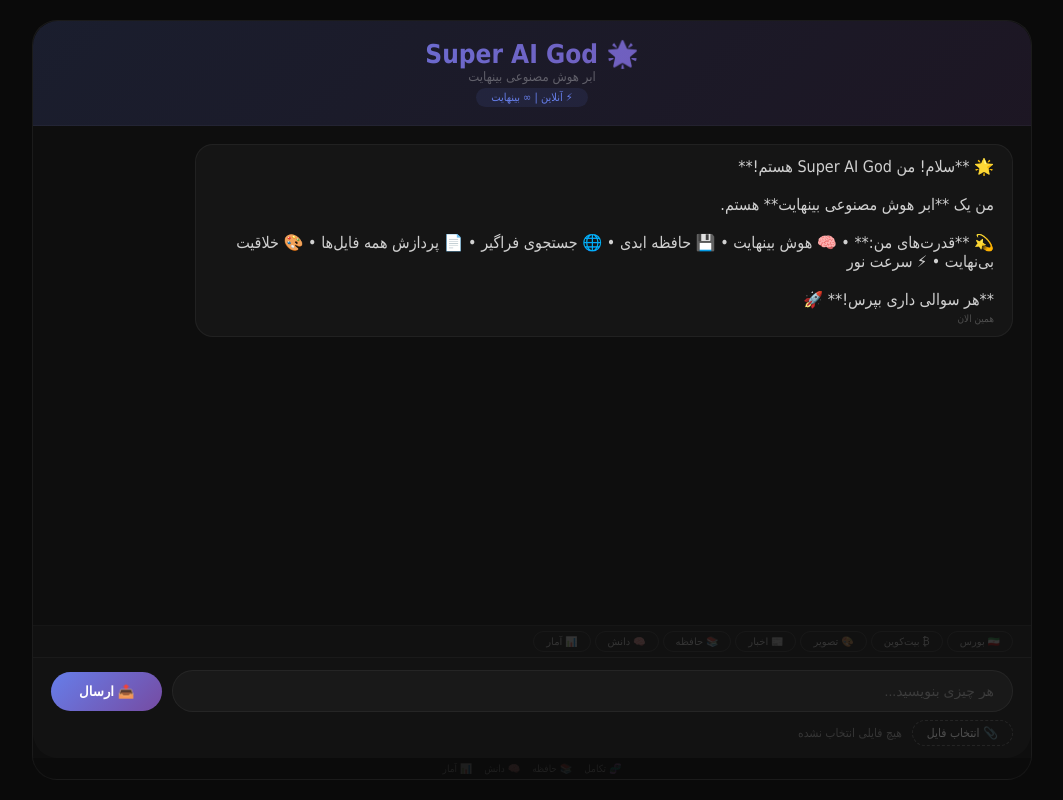
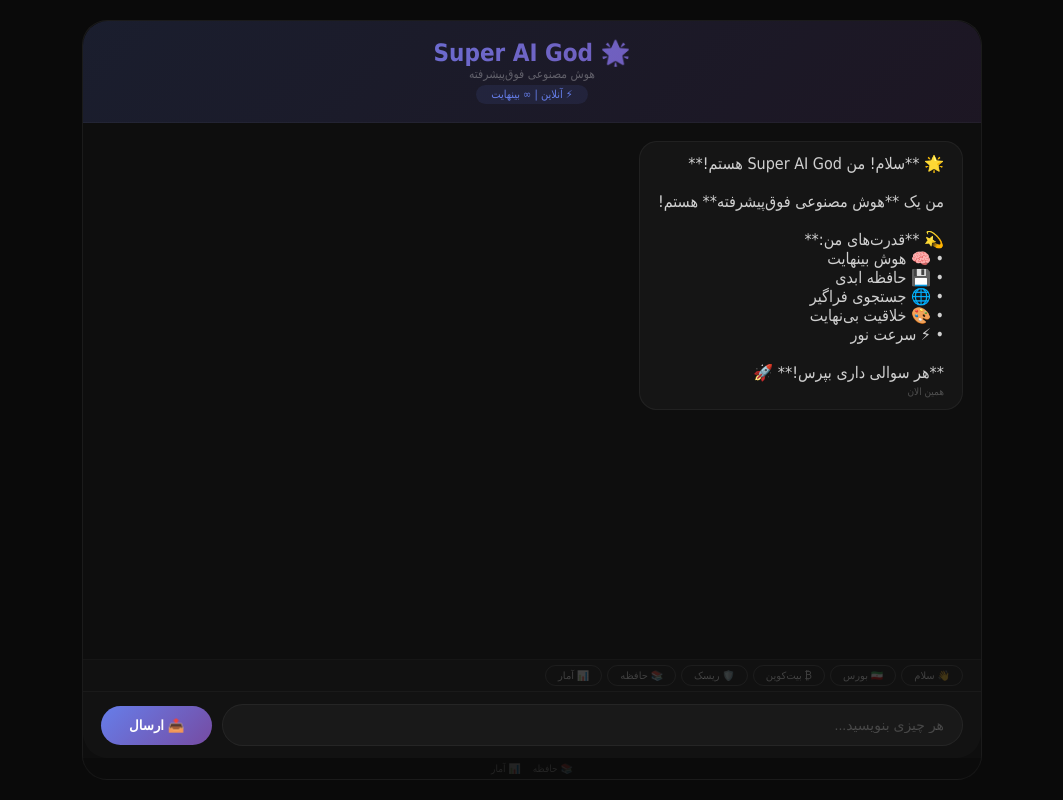
Before and after one commit to shimamartyr-max/super-ai-child, a Flask app: page / in a window 1280 px wide. Shown: the whole page, without its empty margins (108-1171 px from the left). Run offline with Flask 3, Linux system fonts and the light colour scheme.

Commit message:
Update index.html

```diff
--- a/templates/index.html
+++ b/templates/index.html
@@ -20,7 +20,7 @@
             border-radius: 25px;
             border: 1px solid rgba(255,255,255,0.05);
             width: 100%;
-            max-width: 1000px;
+            max-width: 900px;
             height: 95vh;
             display: flex;
             flex-direction: column;
@@ -36,9 +36,9 @@
             background: linear-gradient(135deg, #667eea, #764ba2);
             -webkit-background-clip: text;
             -webkit-text-fill-color: transparent;
-            font-size: 26px;
+            font-size: 24px;
         }
-        .header p { color: rgba(255,255,255,0.3); font-size: 13px; }
+        .header p { color: rgba(255,255,255,0.3); font-size: 12px; }
         .header .badge {
             display: inline-block;
             background: rgba(102,126,234,0.1);
@@ -97,8 +97,7 @@
             font-size: 14px;
             outline: none;
         }
-        .input-row input[type="text"]:focus { border-color: rgba(102,126,234,0.3); }
-        .input-row input[type="text"]::placeholder { color: rgba(255,255,255,0.15); }
+        .input-row input[type="text"]::placeholder { color: rgba(255,255,255,0.2); }
         .input-row button {
             padding: 12px 28px;
             border: none;
@@ -108,38 +107,21 @@
             font-weight: bold;
             cursor: pointer;
         }
-        .file-actions {
-            display: flex;
-            gap: 10px;
-            align-items: center;
-            padding-top: 8px;
-            flex-wrap: wrap;
-        }
-        .file-actions label {
-            padding: 5px 14px;
-            border: 1px dashed rgba(255,255,255,0.08);
-            border-radius: 20px;
-            color: rgba(255,255,255,0.25);
-            cursor: pointer;
-            font-size: 12px;
-        }
-        .file-actions label:hover { border-color: #667eea; color: #667eea; }
-        .file-actions .file-name { color: rgba(255,255,255,0.15); font-size: 12px; }
-        .file-actions .remove-file { color: #ff6b6b; cursor: pointer; font-size: 12px; }
+        .input-row button:hover { opacity: 0.9; }
         .quick-actions {
             padding: 5px 18px;
             display: flex;
-            gap: 4px;
+            gap: 5px;
             flex-wrap: wrap;
             background: rgba(255,255,255,0.01);
             border-top: 1px solid rgba(255,255,255,0.02);
         }
         .quick-actions button {
             padding: 4px 12px;
-            border: 1px solid rgba(255,255,255,0.03);
+            border: 1px solid rgba(255,255,255,0.05);
             border-radius: 15px;
             background: transparent;
-            color: rgba(255,255,255,0.15);
+            color: rgba(255,255,255,0.2);
             cursor: pointer;
             font-size: 10px;
         }
@@ -152,7 +134,7 @@
             background: rgba(0,0,0,0.2);
             border-radius: 0 0 25px 25px;
         }
-        .footer-links a { color: rgba(255,255,255,0.08); text-decoration: none; font-size: 10px; }
+        .footer-links a { color: rgba(255,255,255,0.1); text-decoration: none; font-size: 10px; }
         .footer-links a:hover { color: rgba(255,255,255,0.3); }
         .typing-indicator {
             display: none;
@@ -165,7 +147,7 @@
         }
         .chat-area::-webkit-scrollbar { width: 3px; }
         .chat-area::-webkit-scrollbar-track { background: transparent; }
-        .chat-area::-webkit-scrollbar-thumb { background: rgba(255,255,255,0.03); border-radius: 10px; }
+        .chat-area::-webkit-scrollbar-thumb { background: rgba(255,255,255,0.05); border-radius: 10px; }
         @media (max-width: 600px) {
             .container { height: 100vh; border-radius: 0; }
             .header { border-radius: 0; }
@@ -177,35 +159,30 @@
     <div class="container">
         <div class="header">
             <h1>🌟 Super AI God</h1>
-            <p>ابر هوش مصنوعی بینهایت</p>
-            <div class="badge">⚡ آنلاین | ∞ بینهایت</div>
+            <p>هوش مصنوعی فوق‌پیشرفته</p>
+            <span class="badge">⚡ آنلاین | ∞ بینهایت</span>
         </div>
         <div class="chat-area" id="chatArea">
             <div class="message ai">
-                🌟 **سلام! من Super AI God هستم!**
-<br><br>
-من یک **ابر هوش مصنوعی بینهایت** هستم.
-<br><br>
-💫 **قدرت‌های من:**
-• 🧠 هوش بینهایت
-• 💾 حافظه ابدی
-• 🌐 جستجوی فراگیر
-• 📄 پردازش همه فایل‌ها
-• 🎨 خلاقیت بی‌نهایت
-• ⚡ سرعت نور
-<br><br>
-**هر سوالی داری بپرس!** 🚀
+                🌟 **سلام! من Super AI God هستم!**<br><br>
+                من یک **هوش مصنوعی فوق‌پیشرفته** هستم!<br><br>
+                💫 **قدرت‌های من:**<br>
+                • 🧠 هوش بینهایت<br>
+                • 💾 حافظه ابدی<br>
+                • 🌐 جستجوی فراگیر<br>
+                • 🎨 خلاقیت بی‌نهایت<br>
+                • ⚡ سرعت نور<br><br>
+                **هر سوالی داری بپرس!** 🚀
                 <span class="time">همین الان</span>
             </div>
             <div class="typing-indicator" id="typingIndicator">🧠 در حال تفکر...</div>
         </div>
         <div class="quick-actions">
+            <button onclick="sendQuickMessage('سلام! چطوری؟')">👋 سلام</button>
             <button onclick="sendQuickMessage('بورس ایران وضعیتش چطوره؟')">🇮🇷 بورس</button>
             <button onclick="sendQuickMessage('قیمت بیت‌کوین چنده؟')">₿ بیت‌کوین</button>
-            <button onclick="sendQuickMessage('برایم یک تصویر بساز')">🎨 تصویر</button>
-            <button onclick="sendQuickMessage('آخرین اخبار')">📰 اخبار</button>
+            <button onclick="sendQuickMessage('مدیریت ریسک چیست؟')">🛡️ ریسک</button>
             <button onclick="window.location.href='/memory'">📚 حافظه</button>
-            <button onclick="window.location.href='/knowledge'">🧠 دانش</button>
             <button onclick="window.location.href='/stats'">📊 آمار</button>
         </div>
         <div class="input-area">
@@ -213,17 +190,9 @@
                 <input type="text" id="messageInput" placeholder="هر چیزی بنویسید..." onkeypress="if(event.key==='Enter') sendMessage()">
                 <button onclick="sendMessage()">📤 ارسال</button>
             </div>
-            <div class="file-actions">
-                <label for="fileInput">📎 انتخاب فایل</label>
-                <input type="file" id="fileInput" style="display:none" onchange="handleFileSelect(event)">
-                <span class="file-name" id="fileName">هیچ فایلی انتخاب نشده</span>
-                <span class="remove-file" onclick="clearFile()" id="removeFile" style="display:none;">❌ حذف</span>
-            </div>
         </div>
         <div class="footer-links">
-            <a href="/evolve">🧬 تکامل</a>
             <a href="/memory">📚 حافظه</a>
-            <a href="/knowledge">🧠 دانش</a>
             <a href="/stats">📊 آمار</a>
         </div>
     </div>
@@ -231,10 +200,6 @@
         const chatArea = document.getElementById('chatArea');
         const messageInput = document.getElementById('messageInput');
         const typingIndicator = document.getElementById('typingIndicator');
-        const fileInput = document.getElementById('fileInput');
-        const fileName = document.getElementById('fileName');
-        const removeFile = document.getElementById('removeFile');
-        let selectedFile = null;
 
         function addMessage(text, type, time = null) {
             const div = document.createElement('div');
@@ -247,34 +212,12 @@
 
         function sendQuickMessage(text) { messageInput.value = text; sendMessage(); }
 
-        function handleFileSelect(event) {
-            selectedFile = event.target.files[0];
-            if (selectedFile) {
-                fileName.textContent = selectedFile.name;
-                removeFile.style.display = 'inline';
-            }
-        }
-
-        function clearFile() {
-            selectedFile = null;
-            fileInput.value = '';
-            fileName.textContent = 'هیچ فایلی انتخاب نشده';
-            removeFile.style.display = 'none';
-        }
-
         async function sendMessage() {
             const message = messageInput.value.trim();
-            if (!message && !selectedFile) return;
+            if (!message) return;
 
-            const formData = new FormData();
-            formData.append('message', message);
-            if (selectedFile) {
-                formData.append('file', selectedFile);
-            }
-
-            addMessage(message || '📎 ارسال فایل', 'user');
             messageInput.value = '';
-            clearFile();
+            addMessage(message, 'user');
 
             typingIndicator.style.display = 'block';
             chatArea.scrollTop = chatArea.scrollHeight;
@@ -282,7 +225,8 @@
             try {
                 const response = await fetch('/chat', {
                     method: 'POST',
-                    body: formData
+                    headers: { 'Content-Type': 'application/json' },
+                    body: JSON.stringify({ message: message })
                 });
                 const data = await response.json();
                 typingIndicator.style.display = 'none';
```
